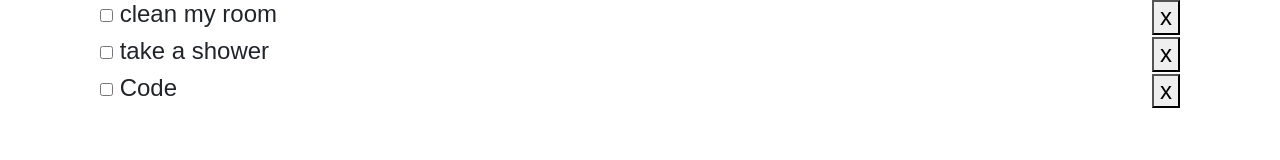
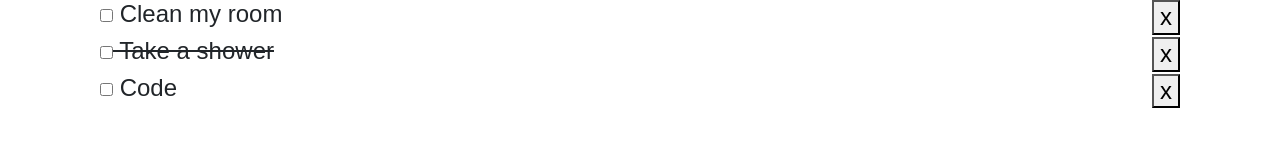
Before and after one commit to muchem/Angular-Todo-App, an Angular app: page / in a window 1280 px wide. Shown: the top 160 px of the page. Built offline with nearby package versions, Linux system fonts and the light colour scheme.

Commit message:
add todo serivce file

```diff
--- a/src/app/Components/todo-item/todo-item.component.css
+++ b/src/app/Components/todo-item/todo-item.component.css
@@ -1,3 +1,6 @@
 .delete{
     float: right;
 }
+.is-complete{
+    text-decoration: line-through;
+}
--- a/src/app/Components/todo-item/todo-item.component.html
+++ b/src/app/Components/todo-item/todo-item.component.html
@@ -1,4 +1,4 @@
-<div class = 'container'>
+<div class = 'container'[ngClass]='setClasses()'>
 <h4>
     <input type="checkbox" />
     {{todo.title}}
--- a/src/app/Components/todo-item/todo-item.component.ts
+++ b/src/app/Components/todo-item/todo-item.component.ts
@@ -12,5 +12,13 @@ export class TodoItemComponent implements OnInit {
 
   ngOnInit() {
   }
+  //set dynamic classes
+  setClasses(){
+    let classess = {
+      todo:true,
+      'is-complete':this.todo.completed
+    }
+    return classess
+    }
 
 }
--- a/src/app/Components/todos/todos.component.ts
+++ b/src/app/Components/todos/todos.component.ts
@@ -14,12 +14,12 @@ export class TodosComponent implements OnInit {
     this.todos = [
       {
         id:1,
-        title:'clean my room',
+        title:'Clean my room',
         completed:false
       },
       {
         id: 2,
-        title: 'take a shower',
+        title: 'Take a shower',
         completed: true
       },
       {
```
Also changed, not shown: src/app/Services/todos.service.ts (added, +9 -0 lines), 1 other file (tests, documents, lock files or other folders).
